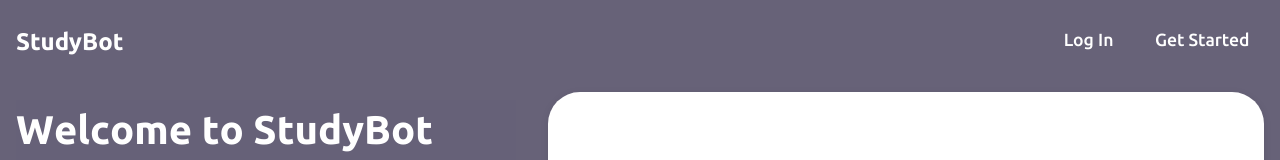
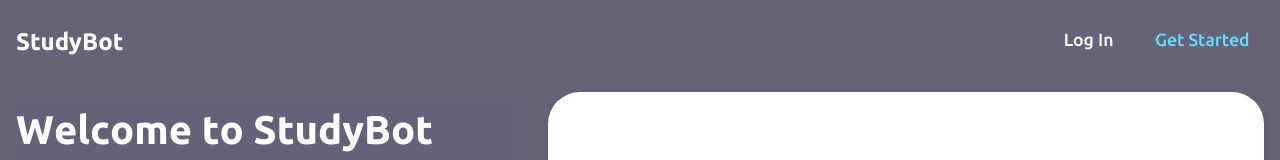
Before and after one commit to Smiruu/StudyBot, a React (Create React App) app in the folder frontend/: page / in a window 1280 px wide. In both pictures the pointer is over the button "Get Started". Shown: the top 160 px of the page. Built offline with nearby package versions, Linux system fonts and the light colour scheme; no server answers; the HTML template or start-up script is replaced by a standard one.

Commit message:
lil hover fix

```diff
--- a/frontend/src/component/NavbarComponents/css/Navbar.css
+++ b/frontend/src/component/NavbarComponents/css/Navbar.css
@@ -57,6 +57,10 @@
     transition: ease-in-out 0.3s;
 }
 
+.navbar-register:hover{
+    color: rgb(102, 222, 252);
+}
+
 /* When scrolled */
 .navbar-scrolled .navbar-register {
     background-color: #6e54b5;
```
